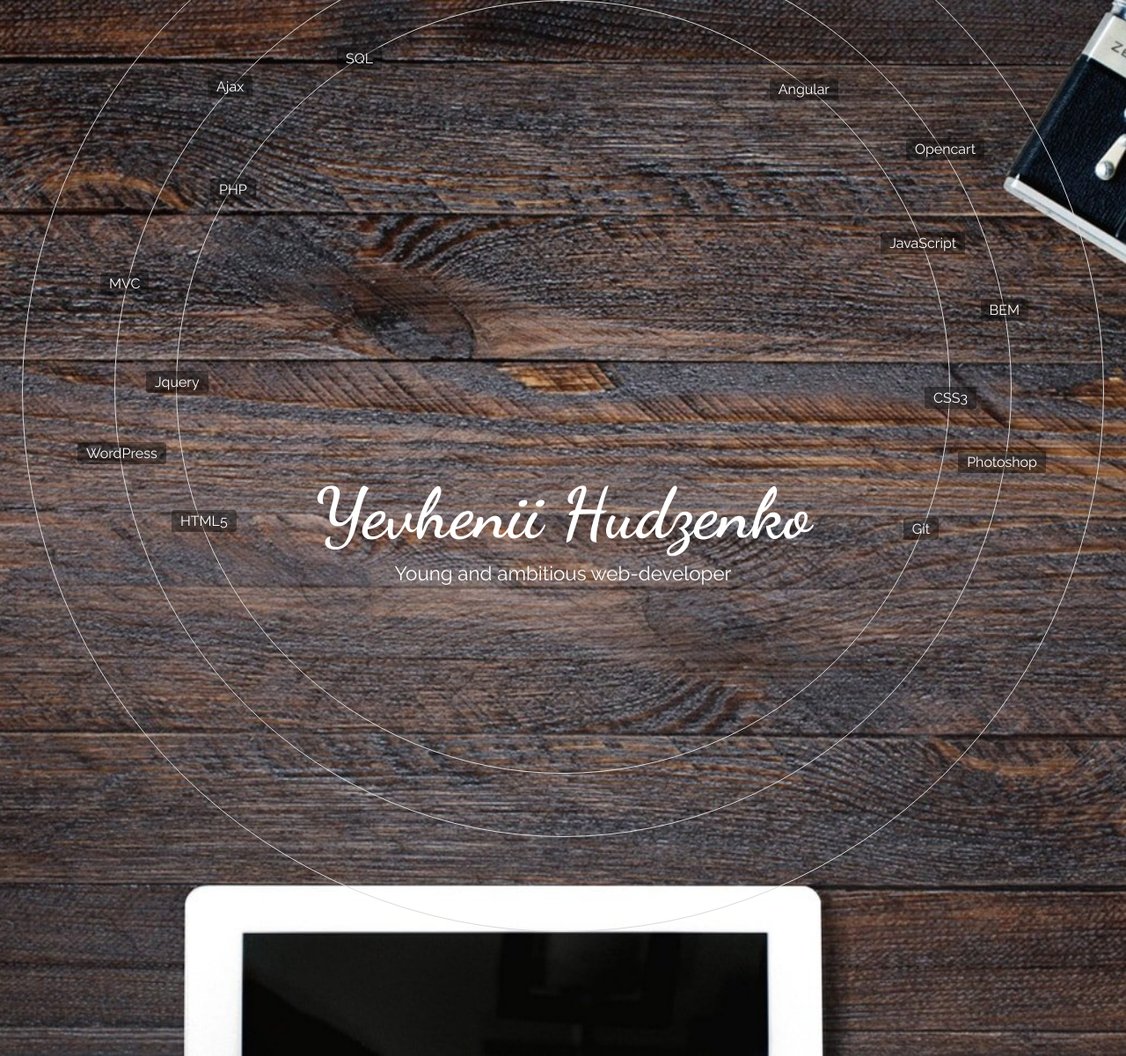
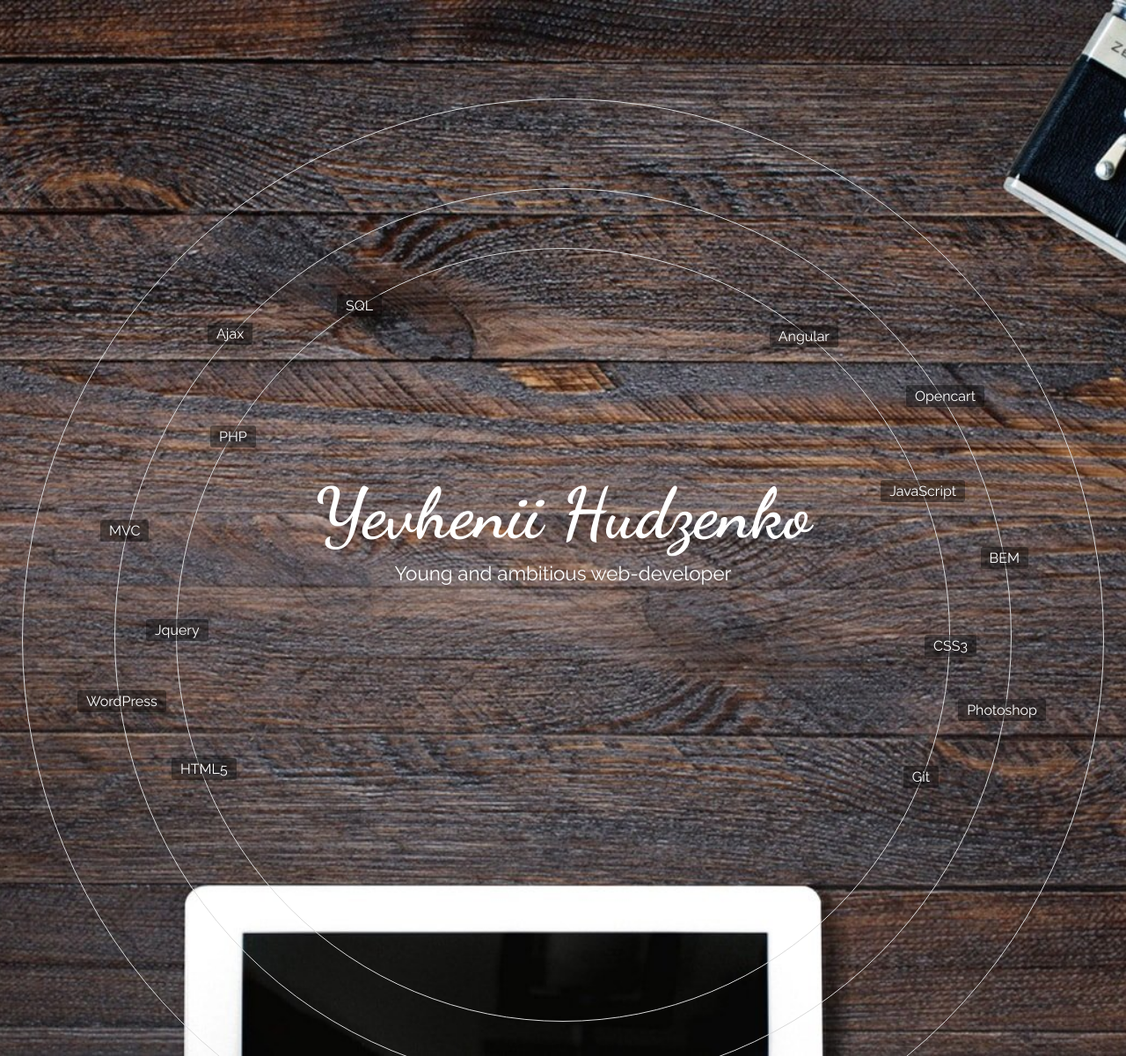
Before and after one commit to hudzenko/hudzenko.github.io, a PHP site: page / in a window 1280 px wide. Shown: the whole page at 88% size. Run offline with PHP 8.4, Linux system fonts and the light colour scheme.

Commit message:
changed round position css

```diff
--- a/style.css
+++ b/style.css
@@ -96,19 +96,19 @@ a {
 .technologies__round--first{
 	width: 880px;
 	height: 880px;
-	top: 0;
+	top: calc(50% - 319px);
 	left: calc(50% - 440px);
 }
 .technologies__round--second{
 	width: 1020px;
 	height: 1020px;
-	top: -68px;
+	top: calc(50% - 387px);
 	left: calc(50% - 510px);
 }
 .technologies__round--third{
 	width: 1230px;
 	height: 1230px;
-	top: -170px;
+	top: calc(50% - 489px);
 	left: calc(50% - 615px);
 }
 .technologies__item{
```
